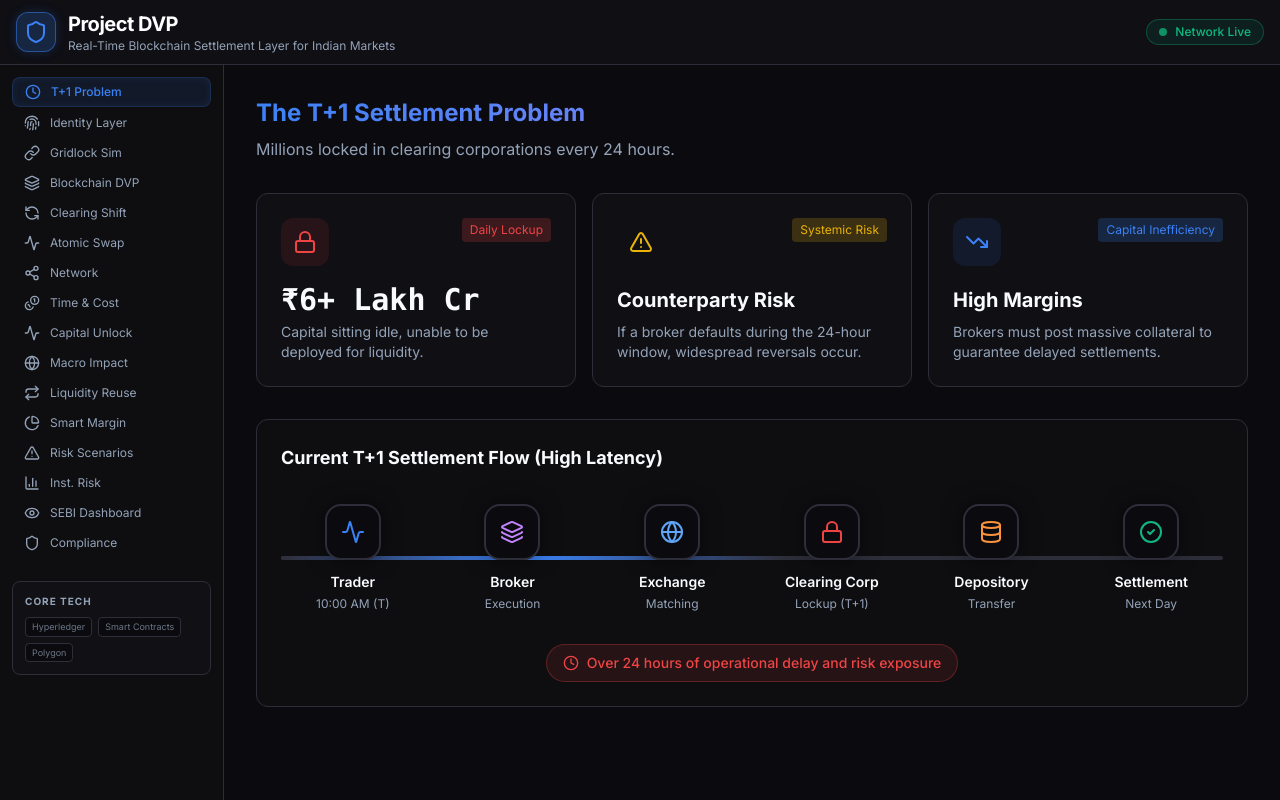
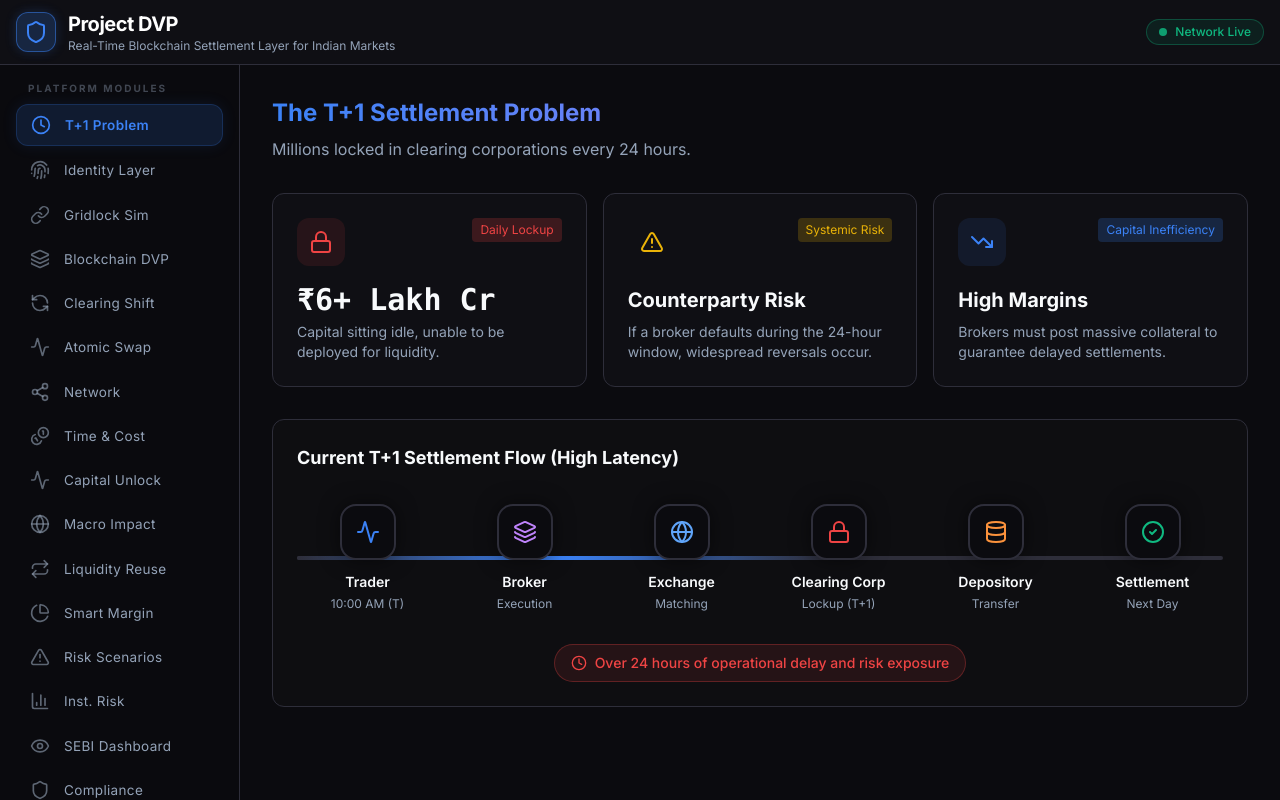
Before and after one commit to YashviChotalia/RAVIAN_blockchain_horizon26, a React (Vite) app: page / in a window 1280 px wide. Shown: the top 800 px of the page. Built offline with nearby package versions, Linux system fonts and the light colour scheme.

Commit message:
style: enhance sidebar typography and space utilization

```diff
--- a/src/App.jsx
+++ b/src/App.jsx
@@ -90,8 +90,9 @@ function App() {
       {/* Main Layout */}
       <div className="flex-1 flex max-w-7xl mx-auto w-full overflow-hidden">
         {/* Sidebar Nav */}
-        <nav className="w-56 border-r border-border bg-panel/30 p-3 hidden lg:block overflow-y-auto">
-          <div className="space-y-0.5">
+        <nav className="w-60 border-r border-border bg-[#0a0a0f]/50 p-4 hidden lg:flex flex-col overflow-y-auto custom-scrollbar">
+          <div className="space-y-1 flex-1">
+            <h3 className="text-[10px] font-bold text-textMuted/40 uppercase px-3 mb-2 tracking-[0.2em]">Platform Modules</h3>
             {tabs.map(tab => {
               const Icon = tab.icon;
               const isActive = activeTab === tab.id;
@@ -99,29 +100,32 @@ function App() {
                 <button
                   key={tab.id}
                   onClick={() => setActiveTab(tab.id)}
-                  className={`w-full flex items-center gap-2.5 px-3 py-1.5 rounded-lg text-xs transition-all duration-200 ${isActive
-                    ? 'bg-primary/10 text-primary font-medium border border-primary/20 shadow-[inset_0px_0px_8px_rgba(59,130,246,0.1)]'
-                    : 'text-textMuted hover:bg-panel hover:text-textMain'
+                  className={`w-full flex items-center gap-3.5 px-3.5 py-2.5 rounded-xl text-[13.5px] transition-all duration-300 group ${isActive
+                    ? 'bg-primary/15 text-primary font-semibold border border-primary/20 shadow-[0_0_15px_rgba(59,130,246,0.1)]'
+                    : 'text-textMuted hover:bg-white/5 hover:text-white'
                     }`}
                 >
-                  <Icon size={16} className={isActive ? 'text-primary' : ''} />
-                  {tab.label}
+                  <Icon size={20} className={`${isActive ? 'text-primary' : 'text-textMuted/60 group-hover:text-white'} transition-colors`} />
+                  <span className="tracking-wide">{tab.label}</span>
                 </button>
               );
             })}
           </div>
 
-          <div className="mt-6 p-3 bg-panel/50 rounded-lg border border-border">
-            <h3 className="text-[10px] font-bold text-textMuted uppercase mb-2 tracking-widest">Core Tech</h3>
-            <div className="flex flex-wrap gap-1.5">
-              {['Hyperledger', 'Smart Contracts', 'Polygon'].map(tech => (
-                <span key={tech} className="px-1.5 py-0.5 text-[9px] bg-background border border-border rounded text-textMuted/70">
+          <div className="mt-8 p-4 bg-primary/5 rounded-2xl border border-primary/10 backdrop-blur-sm">
+            <h3 className="text-[10px] font-bold text-primary/70 uppercase mb-3 tracking-[0.2em] flex items-center gap-2">
+              <div className="w-1.5 h-1.5 rounded-full bg-primary animate-pulse" />
+              Tech Stack
+            </h3>
+            <div className="flex flex-wrap gap-2">
+              {['Hyperledger', 'Solidity', 'Polygon', 'React'].map(tech => (
+                <span key={tech} className="px-2 py-1 text-[10px] font-mono bg-background border border-border/50 rounded-md text-textMuted/80">
                   {tech}
                 </span>
               ))}
             </div>
           </div>
-          <div className="h-20" /> {/* Spacer for scrolling */}
+          <div className="h-10 shrink-0" />
         </nav>
 
         {/* Mobile Nav Header */}
```
